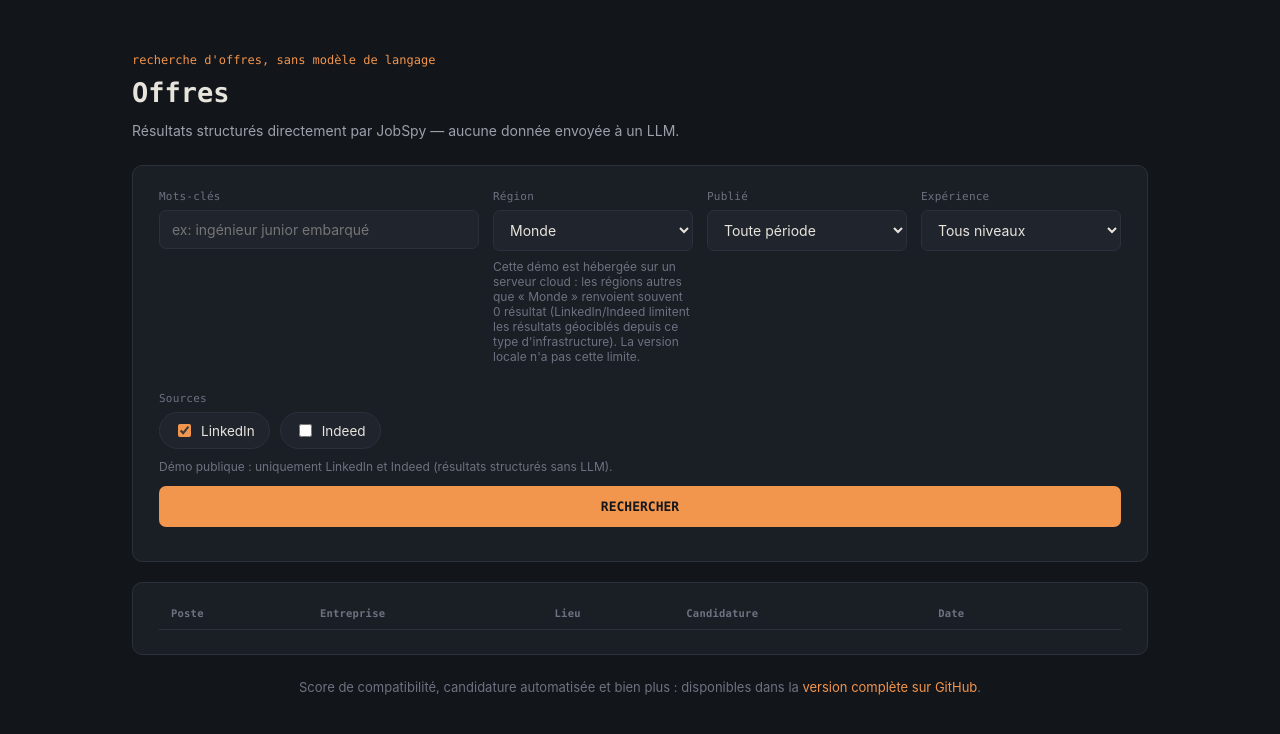
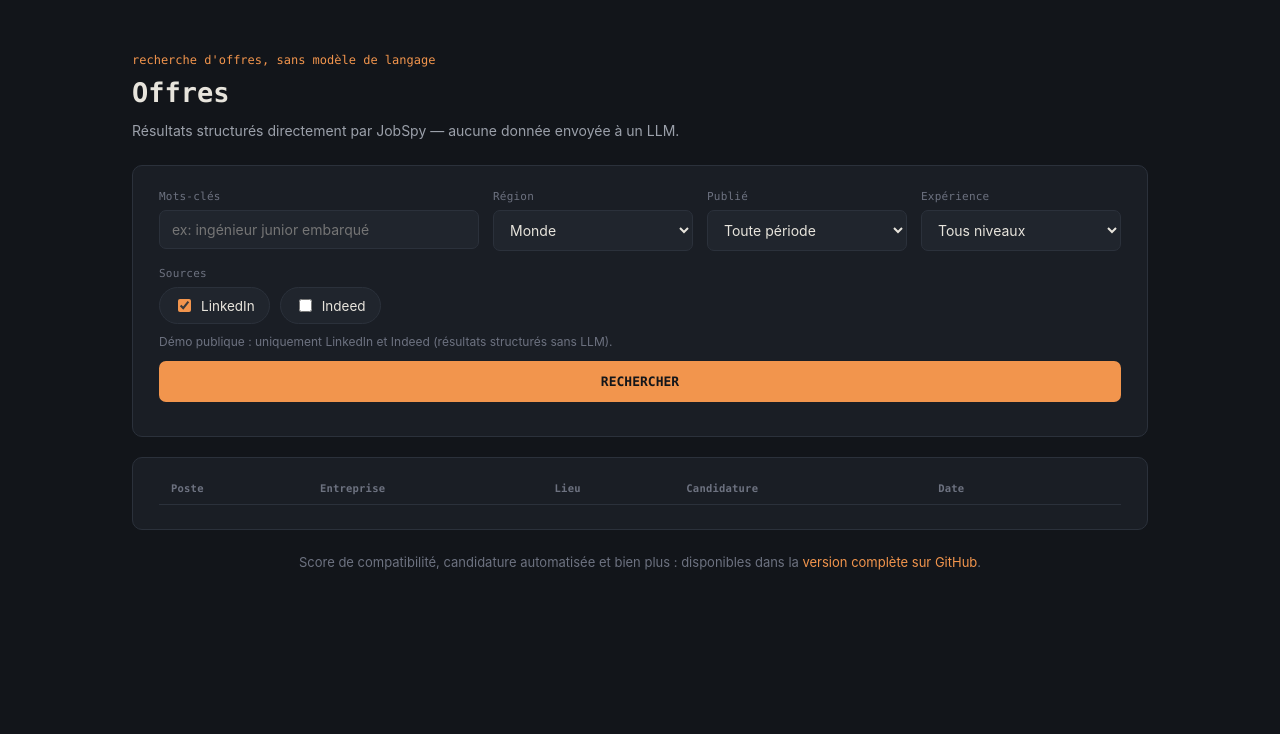
Before and after one commit to AdemYehmed/local-job-agent, a plain HTML site: page public-demo/frontend/jobs.html in a window 1280 px wide. Shown: the part 66-800 px from the top of the page. Drawn offline with Linux system fonts and the light colour scheme.

Commit message:
Retire l'avertissement, le vrai bug (Tunisie) est corrigé

```diff
--- a/public-demo/frontend/jobs.html
+++ b/public-demo/frontend/jobs.html
@@ -51,7 +51,7 @@
                         <option value="algerie">Algérie</option>
                         <option value="belgique">Belgique</option>
                     </select>
-                    <p class="linkedin-note" style="margin-top:8px;">Cette démo est hébergée sur un serveur cloud : les régions autres que « Monde » renvoient souvent 0 résultat (LinkedIn/Indeed limitent les résultats géociblés depuis ce type d'infrastructure). La version locale n'a pas cette limite.</p>
+
                 </div>
 
                 <div class="field">
```
